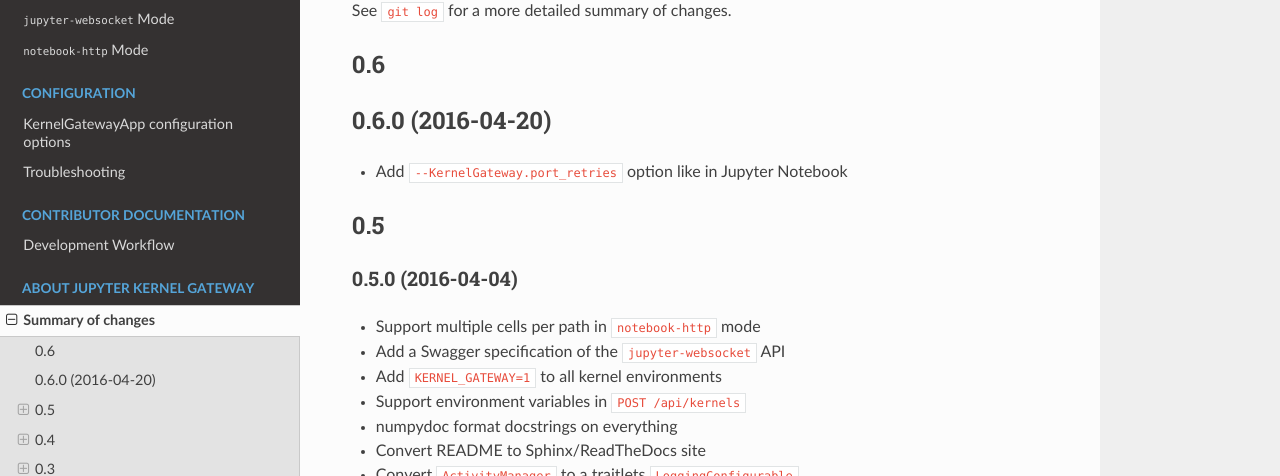
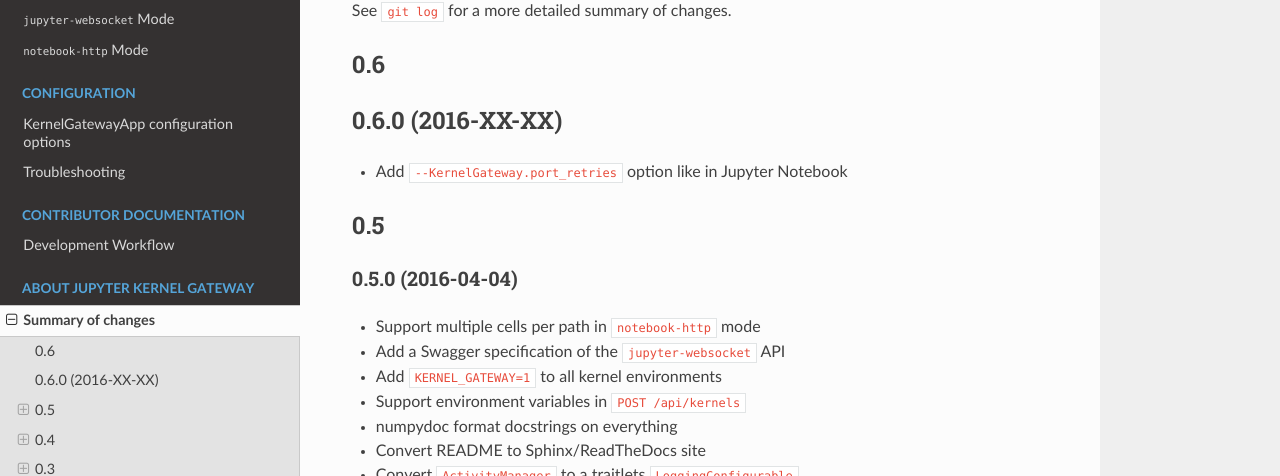
Before and after one commit to jupyter-server/enterprise_gateway, a Sphinx documentation site: the page built from docs/source/summary-changes.md, in a window 1280 px wide and 900 px high. Shown: the part 161-637 px from the top of the window. Built offline with Sphinx 7.4.7 and the Read the Docs theme 2.0.0, drawn with Linux system fonts in a browser that asks for light colours.

Commit message:
Remove date from 0.6.0 CHANGELOG
(c) Copyright IBM Corp. 2016

```diff
--- a/docs/source/summary-changes.md
+++ b/docs/source/summary-changes.md
@@ -4,7 +4,7 @@
 
 ## 0.6
 
-## 0.6.0 (2016-04-20)
+## 0.6.0 (2016-XX-XX)
 
 * Add `--KernelGateway.port_retries` option like in Jupyter Notebook
 
```
Also changed, not shown: CHANGELOG.md (+1 -1 lines).
